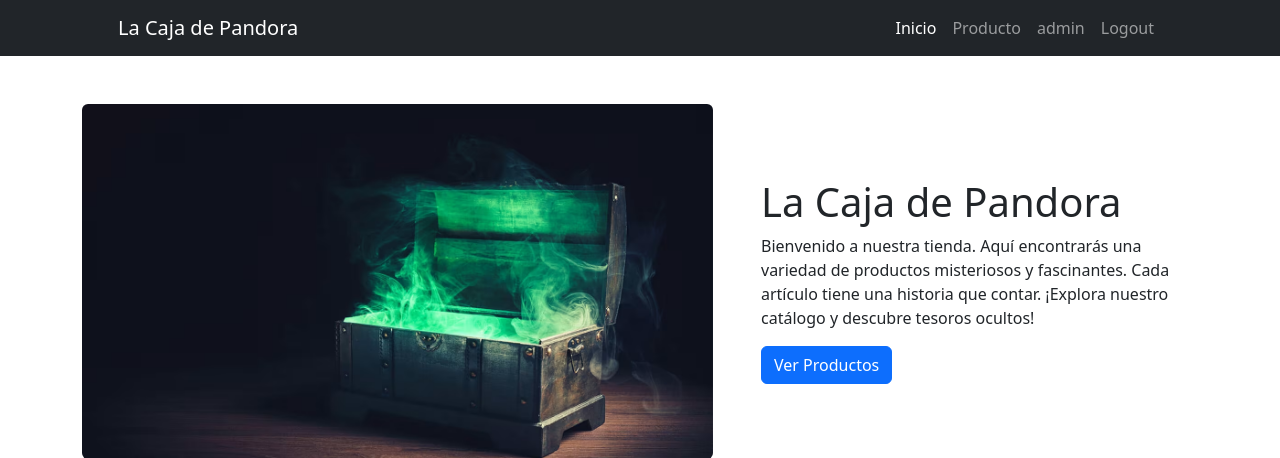
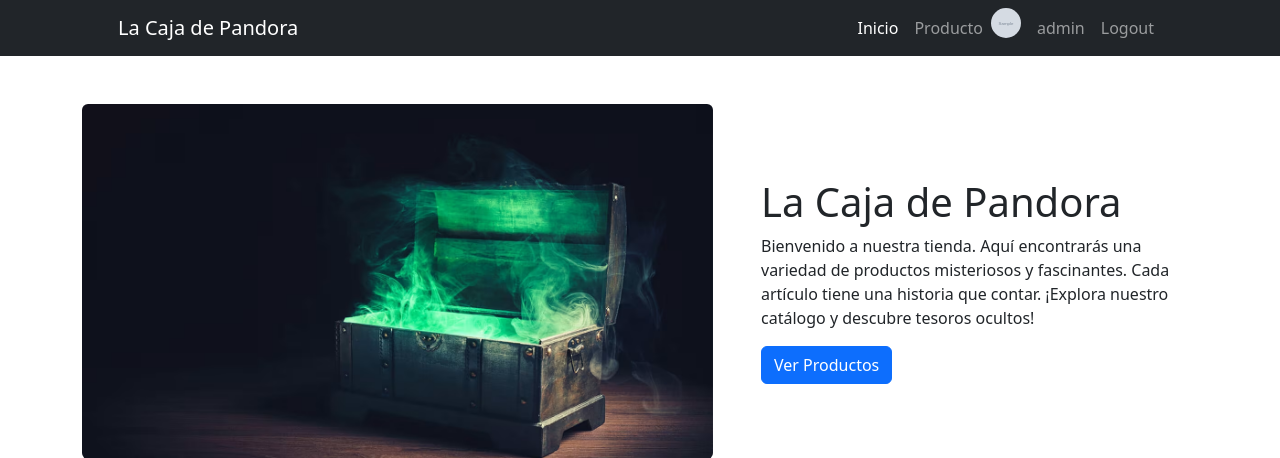
Before and after one commit to esthorace/digitalers-django-final, a Django app: page / in a window 1280 px wide. Shown: the top 458 px of the page. Run offline with Django 5.2, Linux system fonts and the light colour scheme; a user stored in the database is signed in; tables that the repository leaves empty hold one stand-in row (values such as "Sample post"); grey boxes marked "Sample" are stand-in pictures; some libraries are stand-ins or nearby versions.

Commit message:
Añade soporte para mostrar el avatar del vendedor en la barra de navegación

```diff
--- a/src/core/templates/core/base.html
+++ b/src/core/templates/core/base.html
@@ -6,6 +6,7 @@
         <meta name="viewport" content="width=device-width, initial-scale=1.0">
         <title>La Caja de Pandora {% block title %}{% endblock %}</title>
         <link href="https://cdn.jsdelivr.net/npm/bootstrap@5.3.3/dist/css/bootstrap.min.css" rel="stylesheet" integrity="sha384-QWTKZyjpPEjISv5WaRU9OFeRpok6YctnYmDr5pNlyT2bRjXh0JMhjY6hW+ALEwIH" crossorigin="anonymous">
+        <link rel="stylesheet" href="https://cdn.jsdelivr.net/npm/bootstrap-icons@1.11.3/font/bootstrap-icons.min.css">
         <link rel="stylesheet" href="{% static 'core/css/styles.css' %}">
         <link rel="icon" type="image/x-icon" href="{% static 'core/assets/favicon.ico' %}" />
     </head>
--- a/src/templates/navbar.html
+++ b/src/templates/navbar.html
@@ -10,6 +10,11 @@
                 <li class="nav-item"><a class="nav-link active" aria-current="page" href="{% url 'core:index' %}">Inicio</a></li>
                 {% if user.is_authenticated %}
                     <li class="nav-item"><a class="nav-link" href="{% url 'producto:index' %}">Producto</a></li>
+                    {% if user.vendedor.avatar %}
+                        <img src="{{ user.vendedor.avatar.url }}" alt="avatar" class="rounded-circle me-2" style="height: 30px; width: 30px; object-fit: cover;">
+                    {% else %}
+                        <i class="bi bi-person-circle fs-4 me-2">😊</i>
+                    {% endif %}
                     <li class="nav-item"><a class="nav-link" href="{% url 'core:profile' %}">{{ user.username }}</a></li>
                     <form action="{% url 'core:logout' %}" method="post">
                         {% csrf_token %}
```
